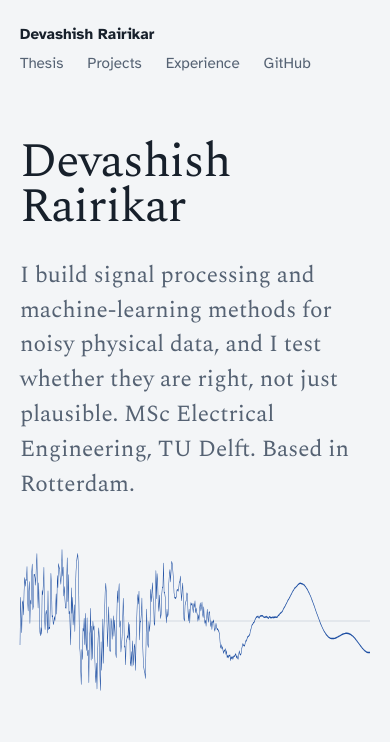
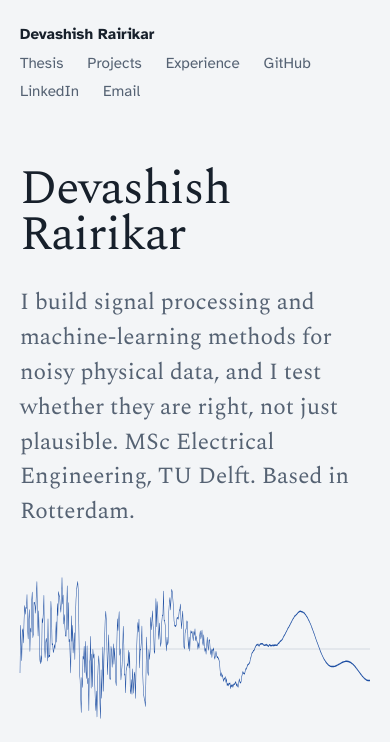
Before and after one commit to drairikar/drairikar.github.io, a plain HTML site: page index.html in a window 390 px wide. Shown: the top 742 px of the page. Drawn offline with nearby package versions, Linux system fonts and the light colour scheme.

Commit message:
Add LinkedIn and email contact links
Links in the top navigation and a contact line in the footer. Tightens
the nav's row gap so the wrapped links sit together on phones.

Co-Authored-By: Claude Opus 5.5 <noreply@anthropic.com>
Claude-Session: https://claude.ai/code/session_016UCxe6uum1KnDRwwvcFnkr

```diff
--- a/index.html
+++ b/index.html
@@ -43,7 +43,7 @@
     padding: 1.5rem 0; font: 400 0.95rem/1.4 var(--sans);
   }
   .bar .who { font-weight: 700; color: var(--ink); text-decoration: none; }
-  .bar nav { display: flex; gap: 1.5rem; flex-wrap: wrap; }
+  .bar nav { display: flex; gap: 0.4rem 1.5rem; flex-wrap: wrap; }
   .bar nav a { color: var(--slate); text-decoration: none; }
   .bar nav a:hover { color: var(--delft); }
 
@@ -113,6 +113,7 @@
   .tools-list dd { margin: 0; }
 
   footer { padding: 3rem 0 4rem; border-top: 1px solid var(--rule); font: 400 0.95rem/1.5 var(--sans); color: var(--slate); }
+  footer p { margin: 0 0 0.4rem; }
 
   @media (max-width: 44rem) {
     .wrap { padding: 0 1.25rem; }
@@ -133,6 +134,8 @@
       <a href="#projects">Projects</a>
       <a href="#experience">Experience</a>
       <a href="https://github.com/drairikar">GitHub</a>
+      <a href="https://www.linkedin.com/in/devashish-rairikar-aa7649201/">LinkedIn</a>
+      <a href="mailto:rairikardevashish3@gmail.com">Email</a>
     </nav>
   </header>
 
@@ -335,8 +338,9 @@
     </section>
   </main>
 
-  <footer>
-    Devashish Rairikar. Code for every public project is on <a href="https://github.com/drairikar">GitHub</a>.
+  <footer id="contact">
+    <p>Get in touch at <a href="mailto:rairikardevashish3@gmail.com">rairikardevashish3@gmail.com</a> or on <a href="https://www.linkedin.com/in/devashish-rairikar-aa7649201/">LinkedIn</a>.</p>
+    <p>Code for every public project is on <a href="https://github.com/drairikar">GitHub</a>.</p>
   </footer>
 </div>
 
```
